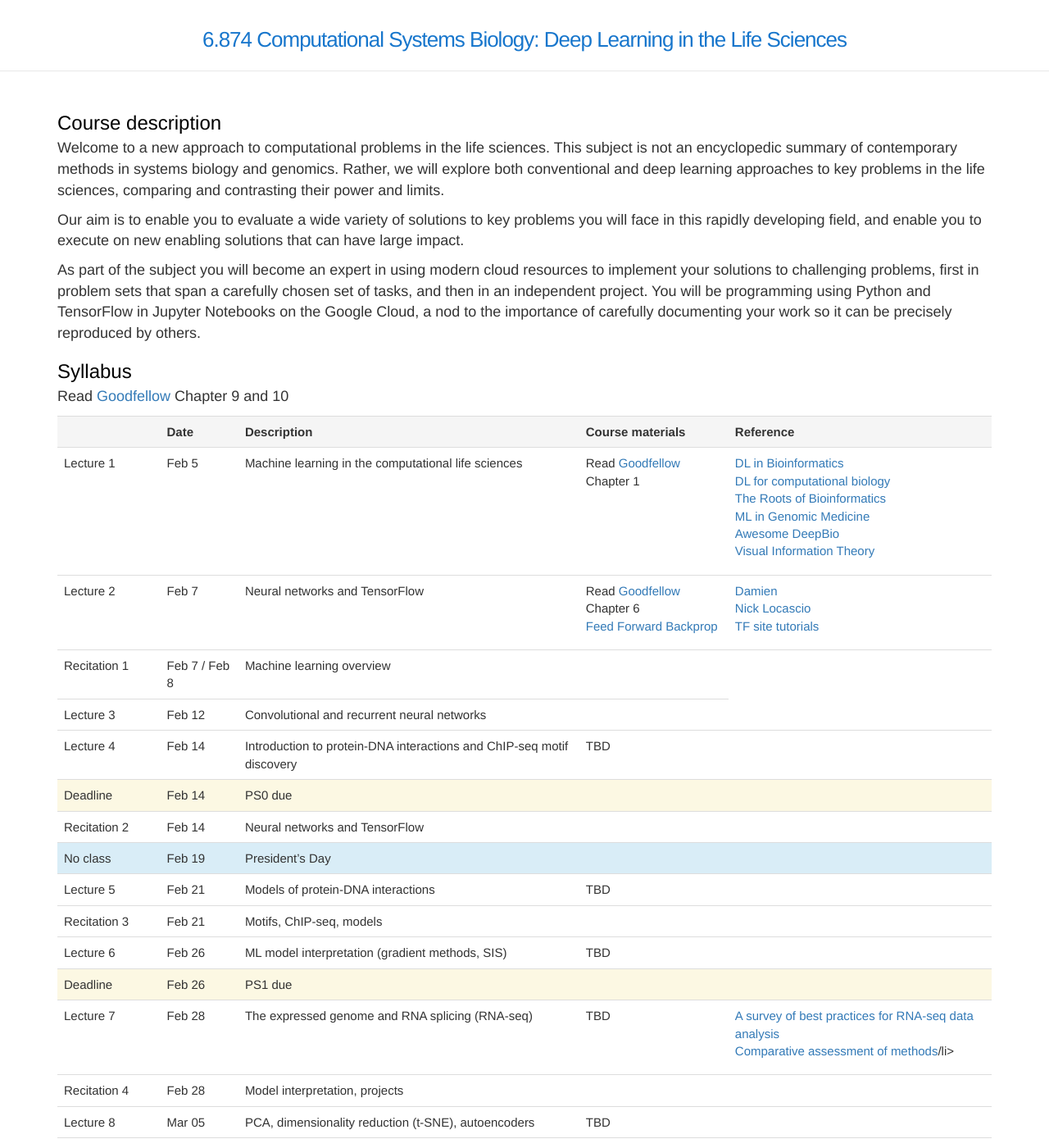
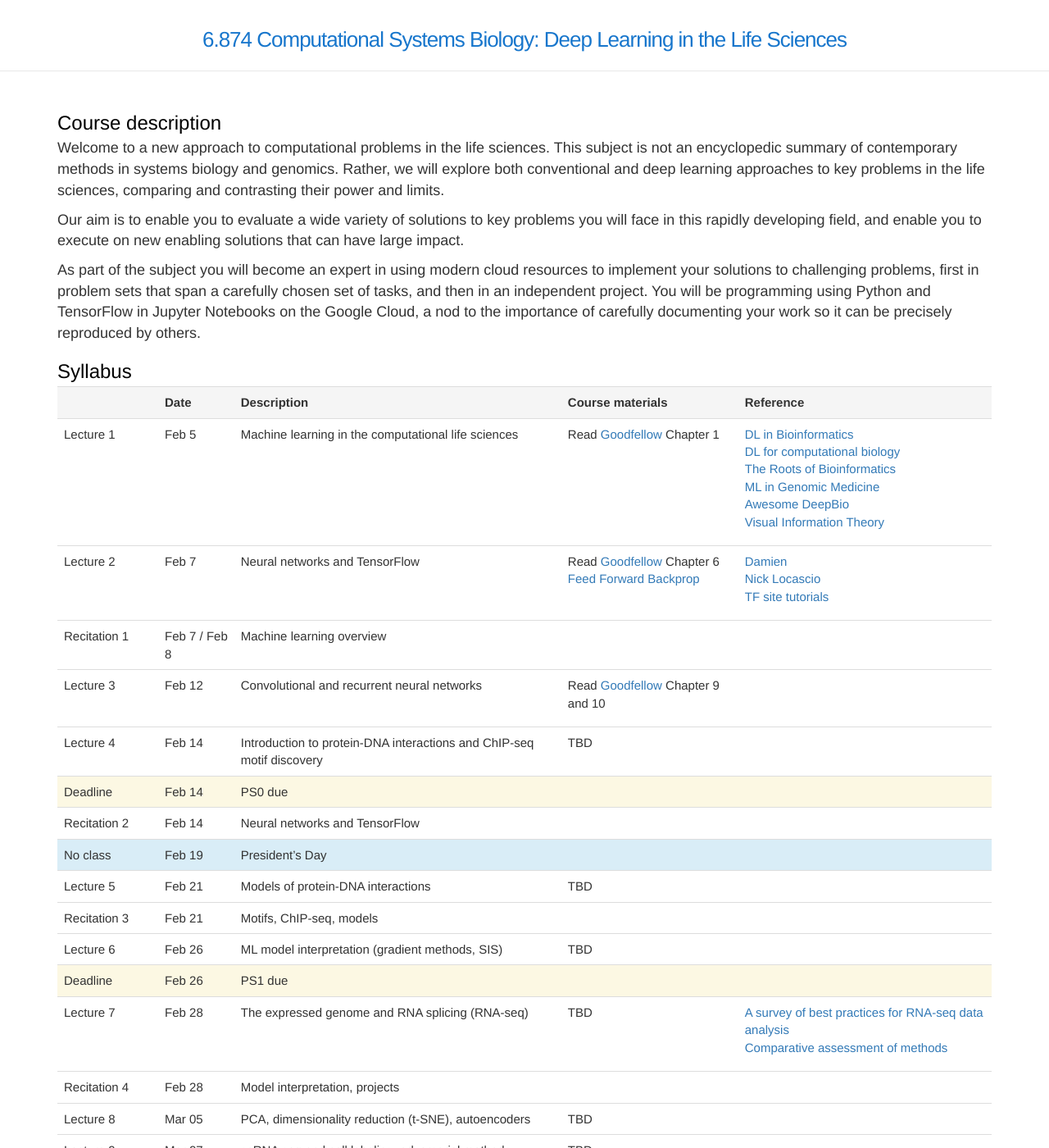
Before and after one commit to mit6874/mit6874.github.io, a Jekyll site: the page built from index.html, in a window 1280 px wide and 1400 px high. Shown: the whole window at 82% size. Built offline with Jekyll 4.4.1, drawn with Linux system fonts in a browser that asks for light colours; nearby versions of some CDN libraries.

Commit message:
Fixed markup errors

```diff
--- a/index.html
+++ b/index.html
@@ -64,9 +64,11 @@ layout: default
             <td>Lecture 3</td>
             <td>Feb 12</td>
             <td>Convolutional and recurrent neural networks</td>
-            <ul>
-                <li>Read <a href="http://www.deeplearningbook.org/">Goodfellow</a> Chapter 9 and 10</li>
-            </ul>
+            <td>
+                <ul>
+                    <li>Read <a href="http://www.deeplearningbook.org/">Goodfellow</a> Chapter 9 and 10</li>
+                </ul>
+            </td>
             <td></td>
         </tr>
         <tr>
@@ -133,7 +135,7 @@ layout: default
             <td>
                 <ul>
                     <li><a href="https://genomebiology.biomedcentral.com/articles/10.1186/s13059-016-0881-8">A survey of best practices for RNA-seq data analysis</a></li>
-                    <li><a href="https://genomebiology.biomedcentral.com/articles/10.1186/s13059-015-0702-5">Comparative assessment of methods</a>/li>
+                    <li><a href="https://genomebiology.biomedcentral.com/articles/10.1186/s13059-015-0702-5">Comparative assessment of methods</a></li>
                 </ul>
             </td>
         </tr>
```
